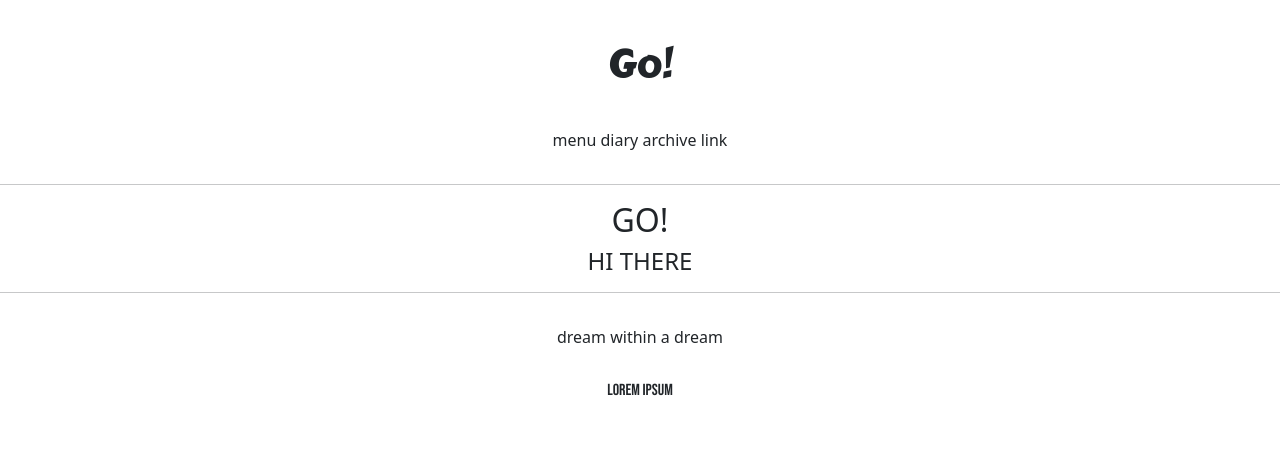
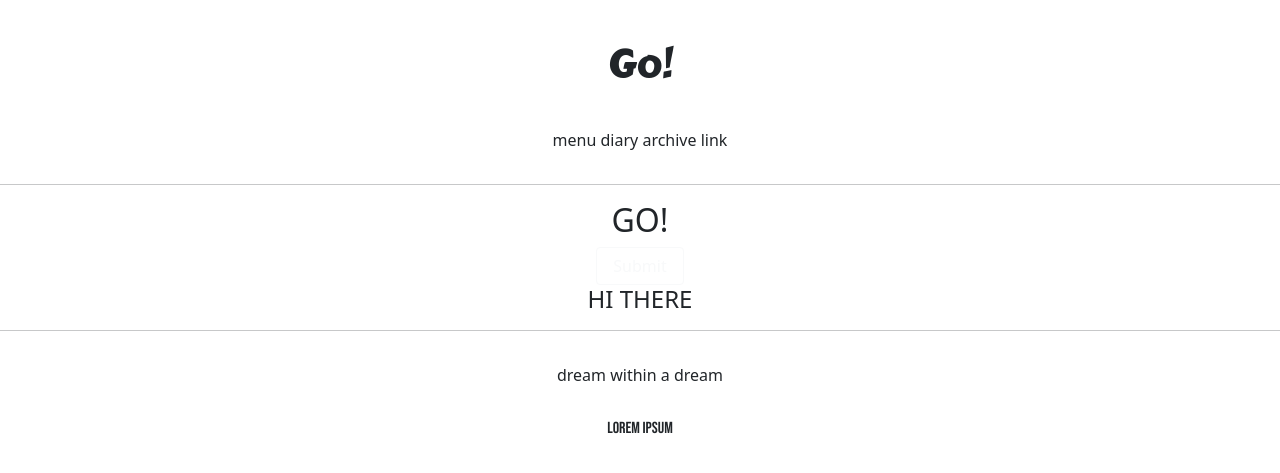
Before and after one commit to RYU339/new_pj_, a Django app: page /accounts/hello_world/ in a window 1280 px wide. Shown: the top 473 px of the page. Run offline with Django 3.2, Linux system fonts and the light colour scheme; parts of the project's set-up code (start-up, migrations or seed data) failed here and were passed over.

Commit message:
21.07.09 New Project commit 2

```diff
--- a/accountapp/templates/accountapp/gogo.html
+++ b/accountapp/templates/accountapp/gogo.html
@@ -5,6 +5,13 @@
     <div style = "margin: 1rem; text-align: center" >
         <h2>GO!</h2>
 
+        <form action="/accounts/hello_world/" method = 'POST'>
+            {% csrf_token %}
+            <input type="submit" class="btn btn-outline-light px-3">
+
+        </form>
+
+
         <h4>{{ text }}</h4>
     </div>
 
--- a/accountapp/views.py
+++ b/accountapp/views.py
@@ -6,7 +6,7 @@ from django.shortcuts import render
 def hello_world(request):
     if request.method == 'POST':
         return render(request, 'accountapp/gogo.html',
-                      context={'text' : 'POST METHOD!'})
+                      context={'text' : 'HELLO'})
     else:
         return render(request, 'accountapp/gogo.html',
                       context={'text' : 'HI THERE'})
```
